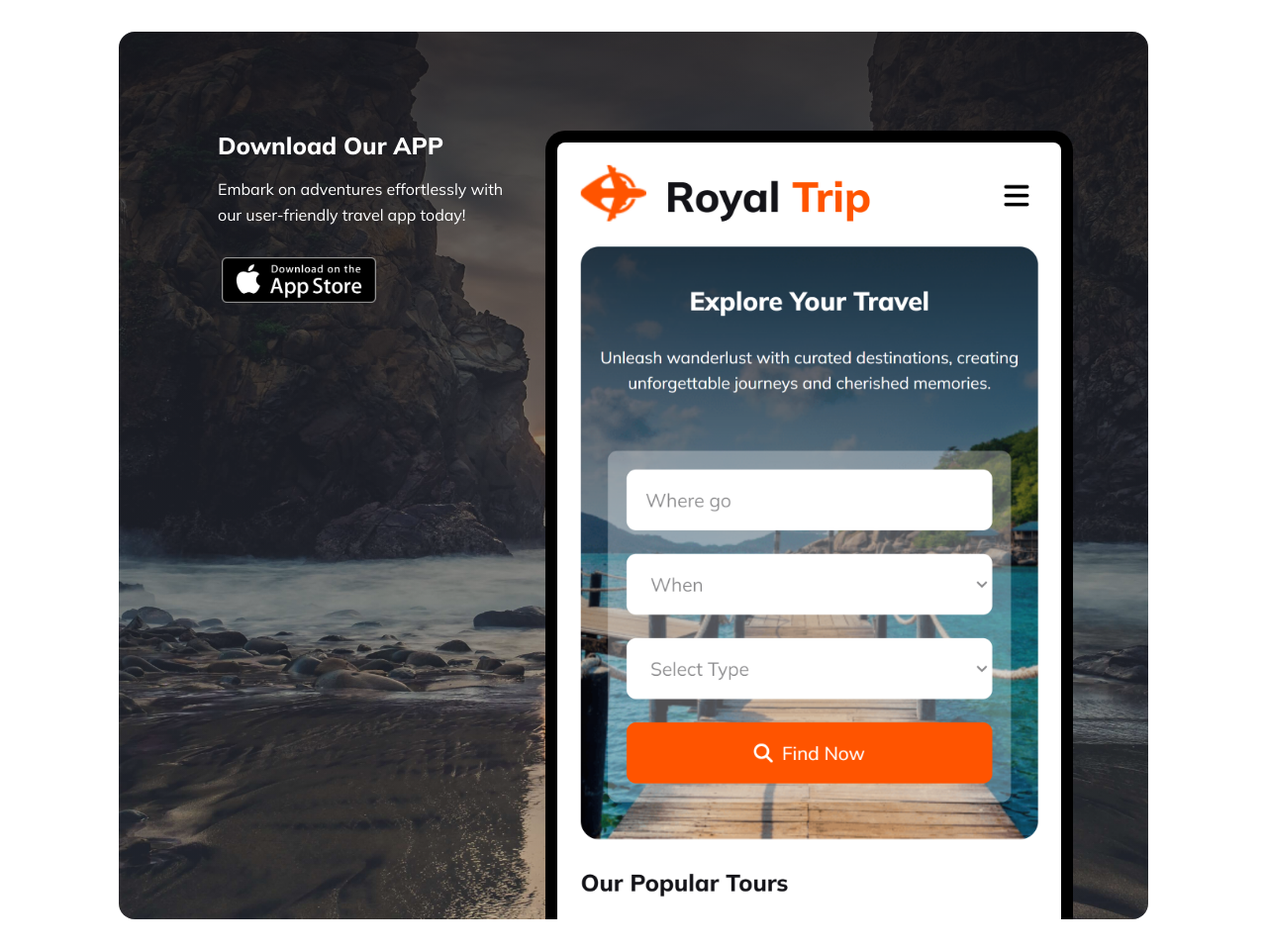
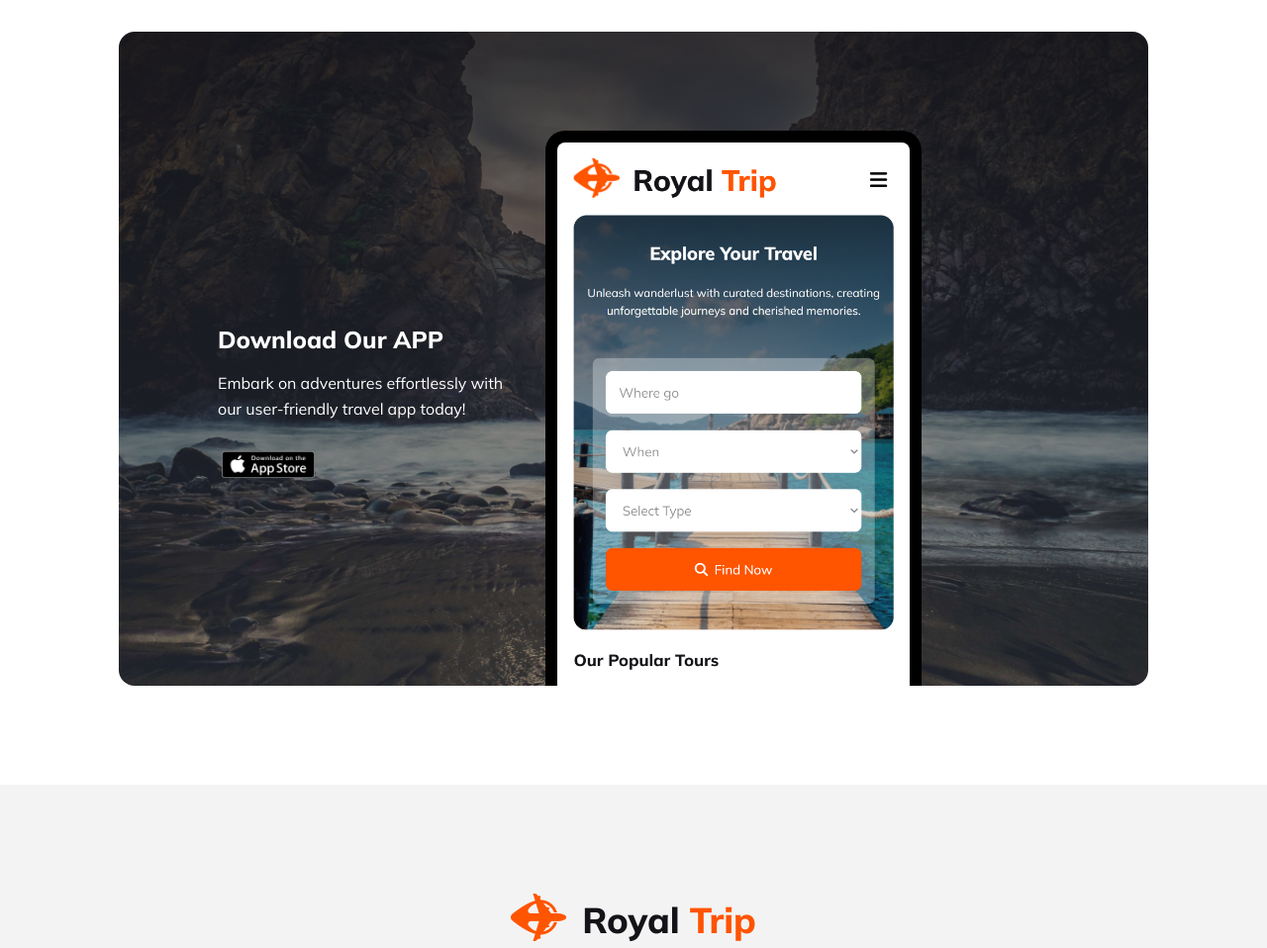
Before and after one commit to ferdousahammed/royaltrip-webdev, a plain HTML site: page index.html in a window 1280 px wide. Shown: the part 6900-7858 px from the top of the page at 99% size. Drawn offline with Linux system fonts and the light colour scheme.

Commit message:
Download section is updated

```diff
--- a/styles/style.css
+++ b/styles/style.css
@@ -512,7 +512,7 @@ hr{
 }
 
 .box-2 img{
-    width: 100%;
+    width: 70%;
     border-radius: 20px 20px 0 0;
     vertical-align: bottom;
     border: 1vw solid black;
@@ -523,10 +523,11 @@ hr{
     display: flex;
     flex-direction: column;
     gap:30px;
+    justify-content: center;
 }
 
 .box-1 img{
-    width: 50%;
+    width: 30%;
 }
 
 /* footer  */
```
